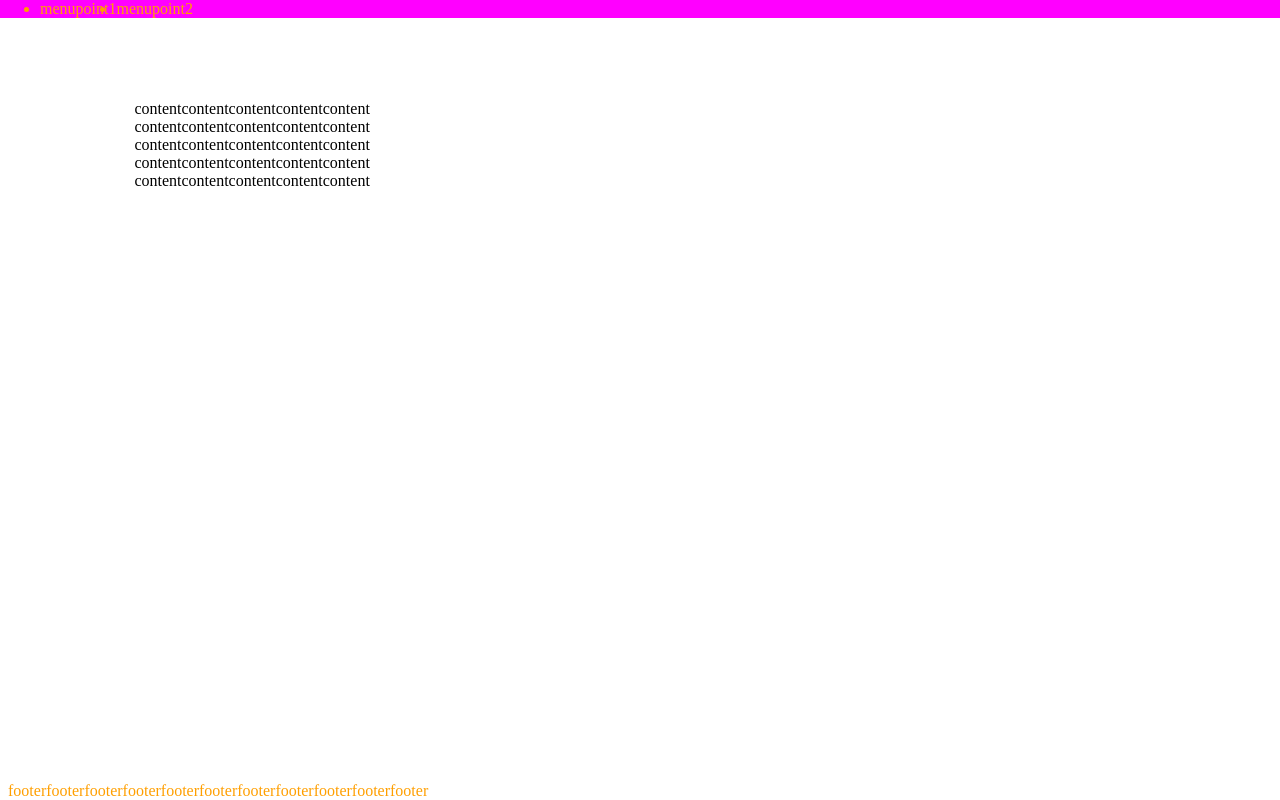
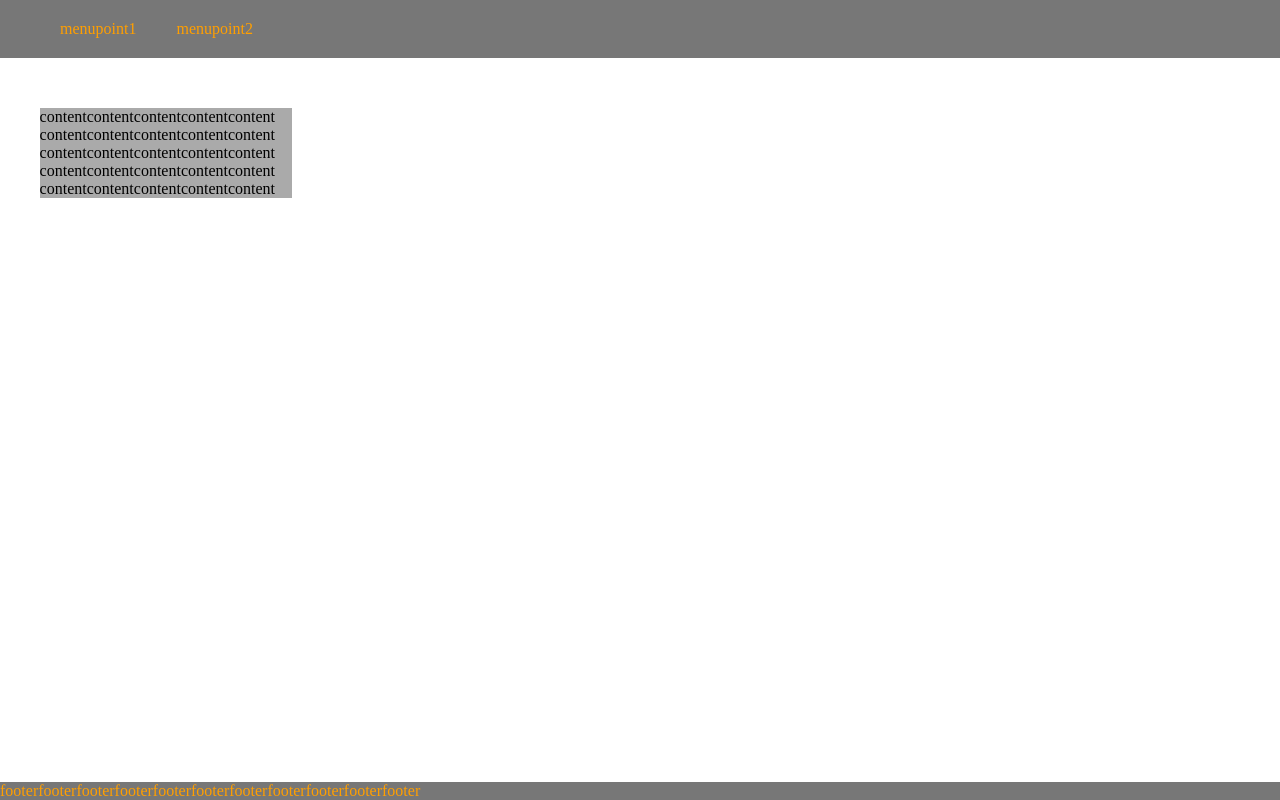
Before and after one commit to SupraLP/School-Material-management, a PHP site: page / in a window 1280 px wide. Run offline with PHP 8.4, Linux system fonts and the light colour scheme.

Commit message:
added container for grid layout, changed style and repositioned menu code

```diff
--- a/index.html
+++ b/index.html
@@ -8,6 +8,9 @@
 		<title>
 			MAIN page
 		</title>
+	</head>
+	<body>
+		<div class="container" >
 			<ul id="menu" >
 				<li id="menu" >
 					<a id="menu" >
@@ -20,8 +23,6 @@
 					</a>
 				</li>
 			</ul>
-	</head>
-	<body>
 			<div id="main" >
 				contentcontentcontentcontentcontent<br>
 				contentcontentcontentcontentcontent<br>
@@ -32,5 +33,6 @@
 			<div id="footer" >
 				footerfooterfooterfooterfooterfooterfooterfooterfooterfooterfooter<br>
 			</div>
+		</div>
 	</body>
 </html>
--- a/styles/main.css
+++ b/styles/main.css
@@ -1,13 +1,22 @@
+.container {
+	display: grid;
+	grid-template-rows:auto 1fr auto;
+	grid-template-columns:25% 25% 25% 25%;
+}
 #main {
+	background-color: #aaaaaa;
 	margin-top: 100px;
 	margin-left: 10%;
 	margin-right: 10%;
 	margin-bottom: 20px;
 }
 #footer {
+	background-color: #777777;
 	position: fixed;
 	height: auto;
 	width: 100%;
 	bottom: 0px;
+	left: 0px;
+	right: 0px;
 	color: #FF9F00;
 }
--- a/styles/menu.css
+++ b/styles/menu.css
@@ -1,5 +1,6 @@
 ul#menu {
-	background-color: #ff00ff;
+    list-style-type: none;
+	background-color: #777777;
 	margin: 0px;
 	position: fixed;
 	top: 0px;
@@ -11,6 +12,7 @@ ul#menu {
 
 li#menu {
 	float: left;
+	padding: 20px;
 }
 
 li a#menu, .dropbtn {
```
Lines whose indentation alone changed are shown as unchanged.
